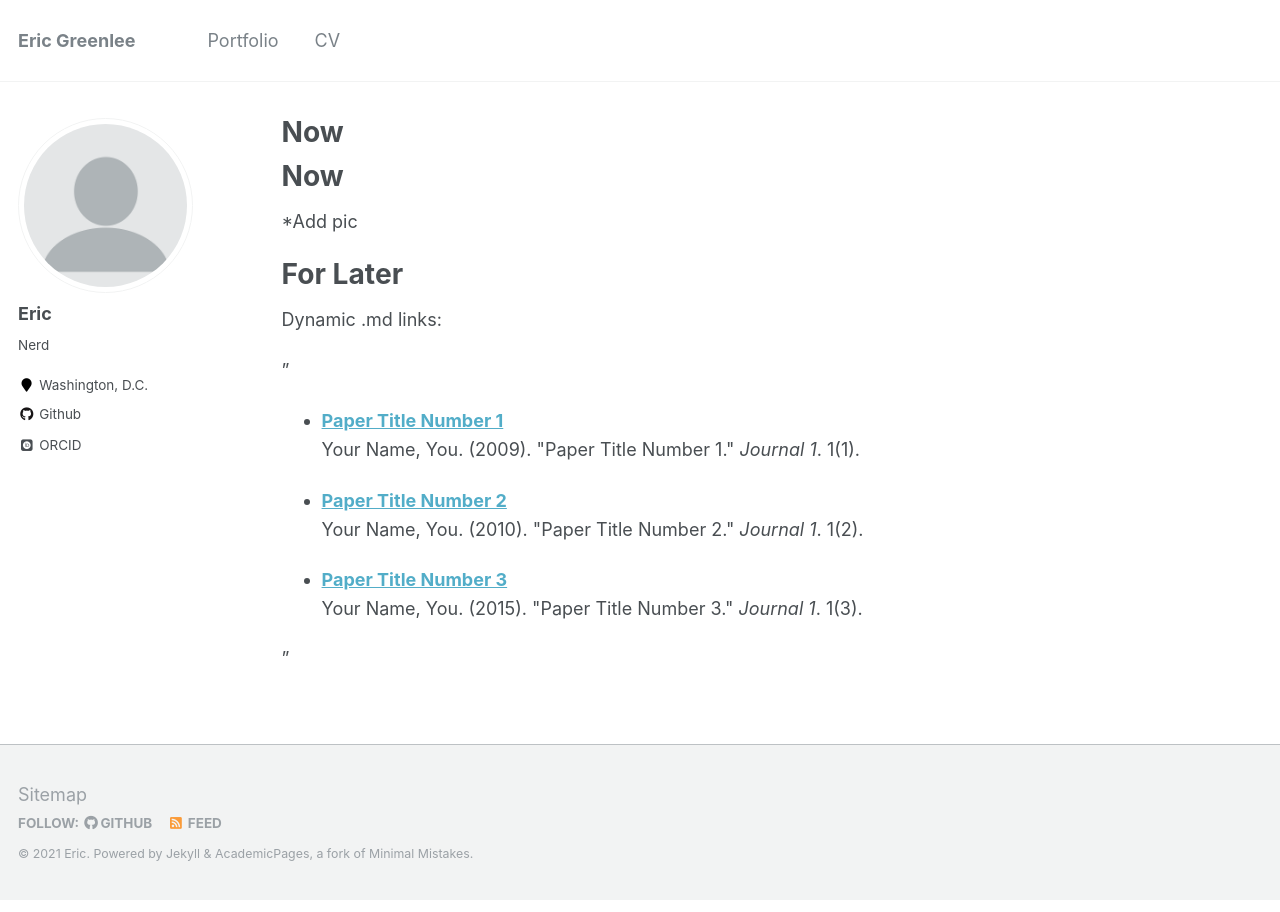
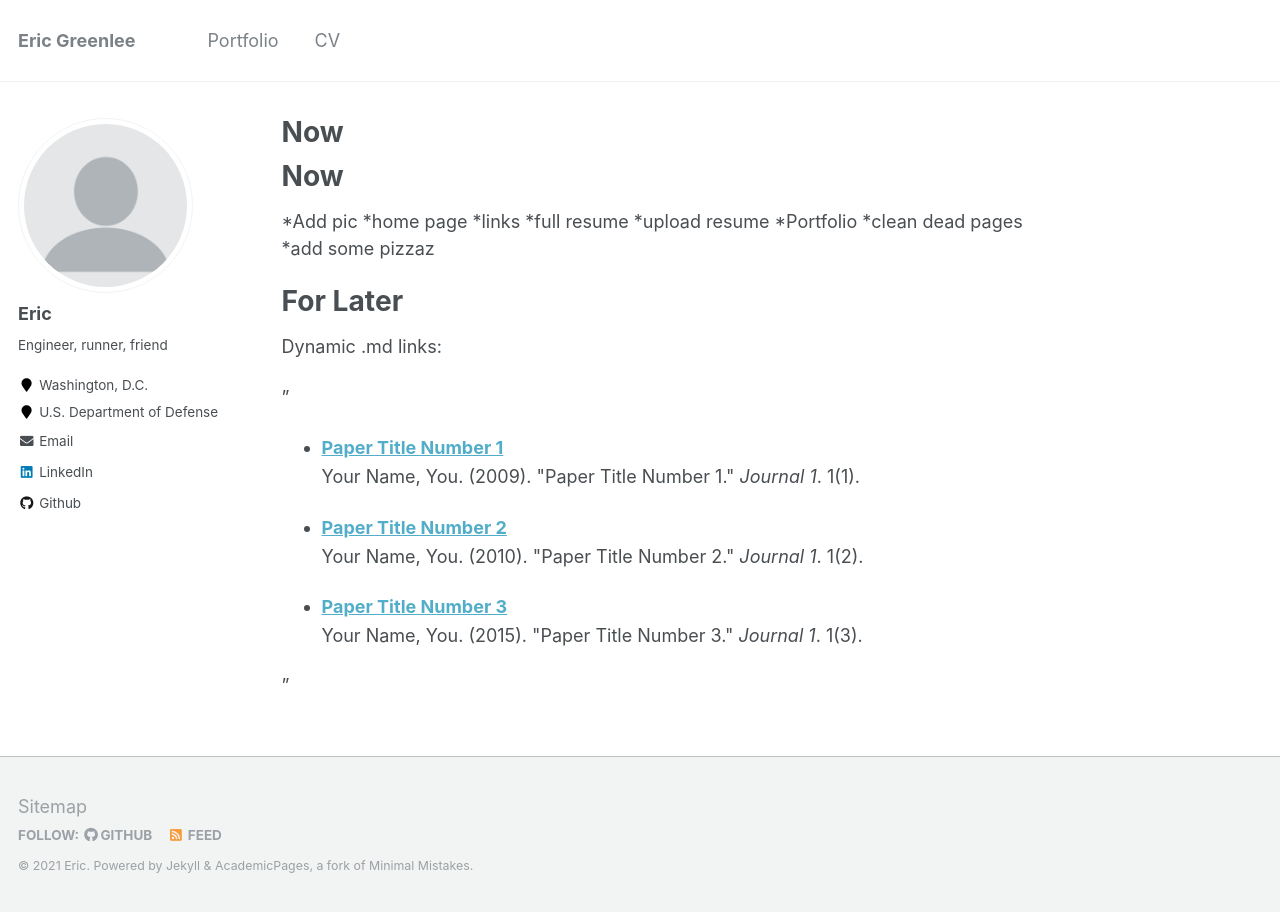
Before and after one commit to EricGreenlee/EricGreenlee.github.io, a Jekyll site: the page built from TODO.md, in a window 1280 px wide. Built offline with Jekyll 4.4.1, drawn with Linux system fonts in a browser that asks for light colours; some web fonts are replaced; our own code applies the rules of GitHub Pages for plain Markdown files.

Commit message:
update links

```diff
--- a/TODO.md
+++ b/TODO.md
@@ -1,6 +1,13 @@
 Now
 =====
 *Add pic
+*home page
+*links
+*full resume
+*upload resume
+*Portfolio
+*clean dead pages
+*add some pizzaz
 
 For Later
 ======
--- a/_config.yml
+++ b/_config.yml
@@ -82,12 +82,12 @@ analytics:
 author:
   name             : "Eric"
   avatar           : "profile.png"
-  bio              : "Nerd"
+  bio              : "Engineer, runner, friend"
   location         : "Washington, D.C."
-  employer         :
+  employer         : U.S. Department of Defense
   pubmed           : #"https://www.ncbi.nlm.nih.gov/pubmed/?term=john+snow"
   googlescholar    : #"http://yourfullgooglescholarurl.com"
-  email            :
+  email            : eric.greenlee.96@gmail.com
   researchgate     :  # example: "https://www.researchgate.net/profile/yourprofile"
   uri              :
   bitbucket        :
@@ -102,8 +102,8 @@ author:
   instagram        :
   impactstory      : #"https://profiles.impactstory.org/u/xxxx-xxxx-xxxx-xxxx"
   lastfm           :
-  linkedin         :
-  orcid            : "http://orcid.org/yourorcidurl"
+  linkedin         : https://www.linkedin.com/in/eric-greenlee-aa31b86b/
+  orcid            : #"http://orcid.org/yourorcidurl"
   pinterest        :
   soundcloud       :
   stackoverflow    : # http://stackoverflow.com/users/123456/username
```
